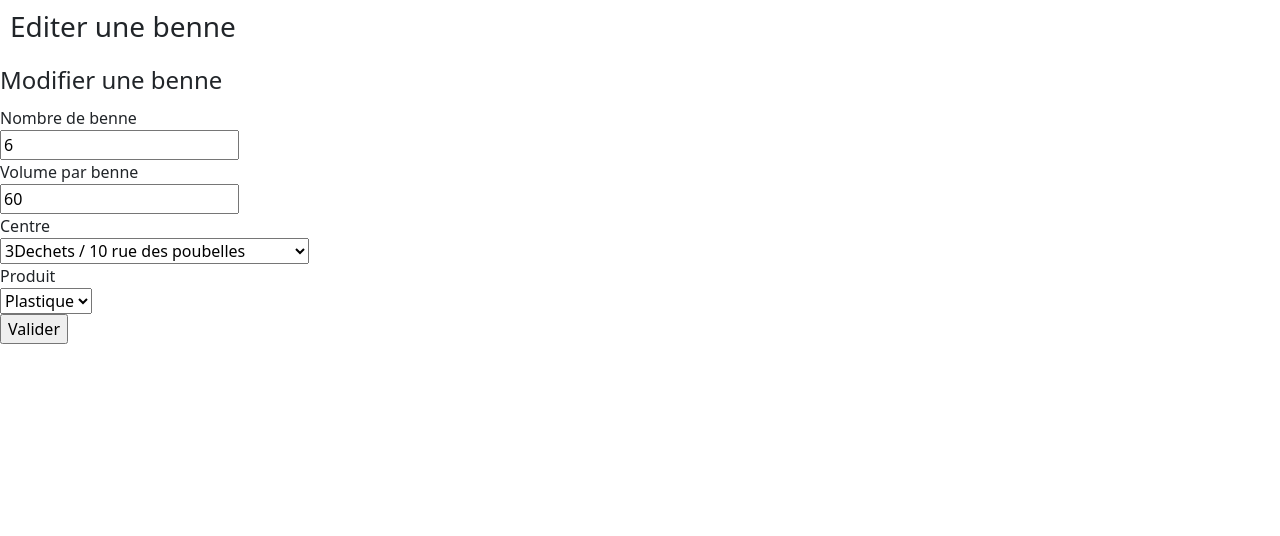
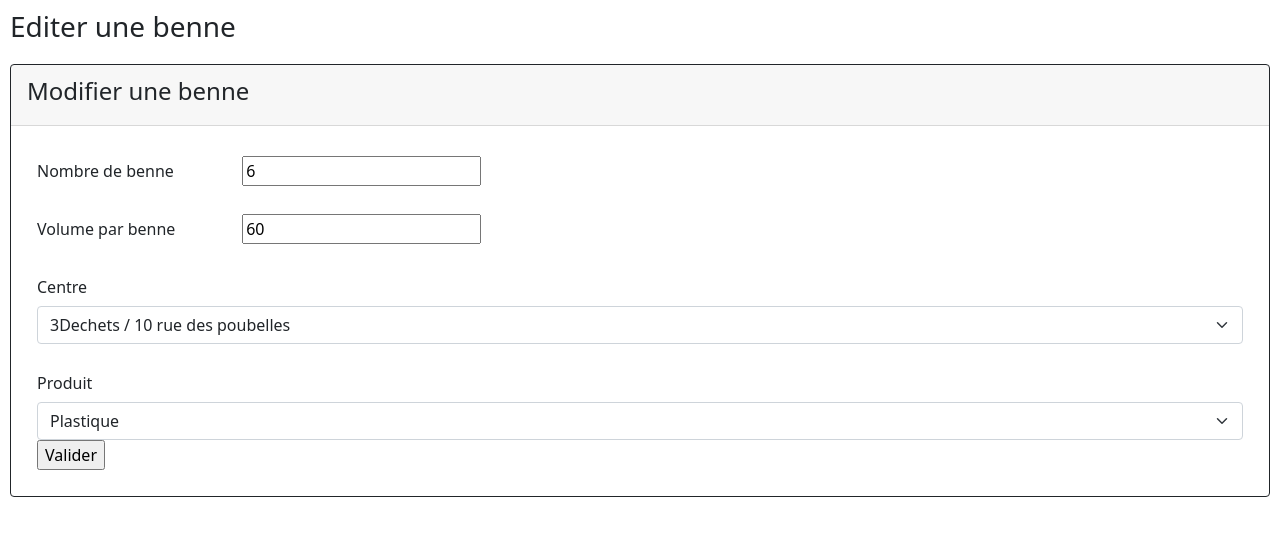
Before and after one commit to Suzdeloffre/SAE3-7, a Flask app: page /benne/edit?id=1 in a window 1280 px wide. Shown: the part 42-578 px from the top of the page. Run offline with Flask 3, Linux system fonts and the light colour scheme; data comes from the database, SQL or seed files in the repository; data that the repository does not hold is empty; some libraries are stand-ins or nearby versions.

Commit message:
modification form edit benne

```diff
--- a/sae.04/templates/benne/benne_edit.html
+++ b/sae.04/templates/benne/benne_edit.html
@@ -7,31 +7,48 @@
 {% block body %}
     <h3>Editer une benne</h3>
     <form method="post" action="/benne/edit">
+     <div class="card border-dark mb-3"  style="max-width: 100%;margin: 10px">
+                <div class="card-header">
+                    <legend> Modifier une benne</legend>
+                </div>
+                <div class="card-body">
                 <fieldset>
-            <legend> Modifier une benne</legend>
+
+                 <div class="row g-3" style="padding:10px">
+                        <div class="col">
                             <input type="hidden" name="id" value="{{ benne.id_benne }}" >
-            <label for="nbBenne">Nombre de benne</label><br>
-            <input id="nbBenne" type="number" name="nbBenne" value="{{ benne.nb_benne }}" required><br>
-            <label for="volume">Volume par benne</label><br>
-            <input id="volume" type="number" name="volume" value="{{ benne.volume }}" required><br>
-
-            <label for="centre">Centre</label><br>
-            <select name="centre" required>
+                            <label class="col-sm-2 col-form-label" for="nbBenne">Nombre de benne</label>
+                            <input id="nbBenne" type="number" name="nbBenne" value="{{ benne.nb_benne }}" required>
+                        </div>
+                 </div>
+                <div class="row g-3" style="padding:10px">
+                        <div class="col">
+                            <label class="col-sm-2 col-form-label" for="volume">Volume par benne</label>
+                            <input id="volume" type="number" name="volume" value="{{ benne.volume }}" required>
+                        </div>
+                </div>
+                <div class="row g-3" style="padding:10px">
+                    <div class="col">
+                        <label class="col-sm-2 col-form-label" for="centre">Centre</label>
+                        <select class="form-select" name="centre" required>
                             {% for centre in centres %}
                                 <option value="{{ centre.id }}"
                                         {% if centre.id is defined and benne.num_centre == centre.id %}selected{% endif %}>
                                     {{ centre.nom }} / {{ centre.adresse }}</option>
                             {% endfor %}
-            </select><br>
-
-            <label for="produit">Produit</label><br>
-            <select name="produit" required>
+                        </select>
+                    </div>
+                </div>
+                 <div class="row g-3" style="padding:10px">
+                    <div class="col">
+                        <label class="col-sm-2 col-form-label" for="produit">Produit</label>
+                        <select class="form-select" name="produit" required>
                         {% for produit in produits %}
                             <option value="{{ produit.id }}"
                                     {% if produit.id is defined and benne.num_produit == produit.id %}selected{% endif %}>
                                 {{ produit.nom }}</option>
                         {% endfor %}
-            </select><br>
+                    </select>
 
                     <input type="submit" value="Valider" name="Valider">
                 </fieldset>
--- a/sae.04/templates/vehicule/vehicule_add.html
+++ b/sae.04/templates/vehicule/vehicule_add.html
@@ -9,7 +9,7 @@
     <form method="post" action="/vehicule/add">
     <div class="card border-dark mb-3"  style="max-width: 100%;margin: 10px">
                 <div class="card-header">
-                    <legend> Créer une benne</legend>
+                    <legend> Créer une véhicule</legend>
                 </div>
                 <div class="card-body">
 
```
Lines whose indentation alone changed are shown as unchanged.
